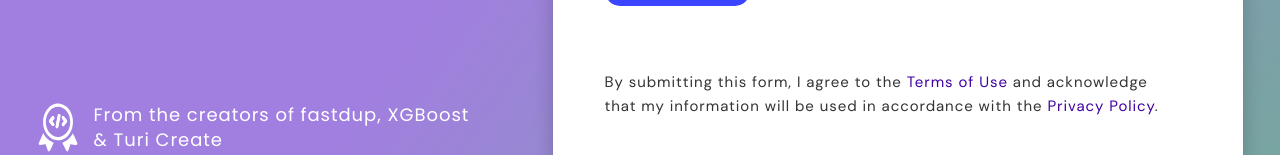
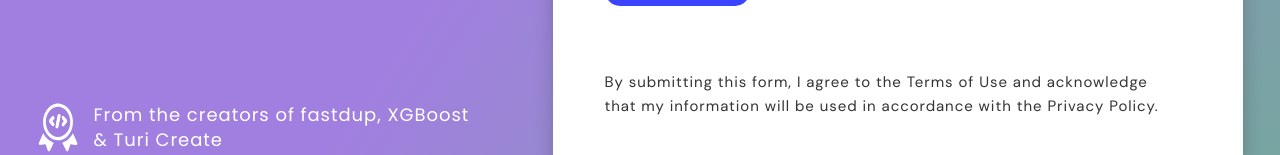
Before and after one commit to ux-mind/visual-layer, a React app: page /request-a-demo in a window 1280 px wide. Shown: the part 797-952 px from the top of the page. Built offline with nearby package versions, Linux system fonts and the light colour scheme.

Commit message:
Update index.jsx

```diff
--- a/src/js/pages/RequestADemo/index.jsx
+++ b/src/js/pages/RequestADemo/index.jsx
@@ -307,7 +307,7 @@ const RequestADemo = () => {
 							</div>
 							<button onClick={handleFormSubmit} className='requestademo__form-button'>Submit</button>
 							<div className='requestademo__form-text'>
-								By submitting this form, I agree to the <a href='#'>Terms&nbsp;of&nbsp;Use</a> and acknowledge that my information will be used in accordance with the <a href='#'>Privacy&nbsp;Policy</a>.
+								By submitting this form, I agree to the Terms&nbsp;of&nbsp;Use and acknowledge that my information will be used in accordance with the Privacy&nbsp;Policy.
 							</div>
 						</form>
 						{isModalOpen ?
```
